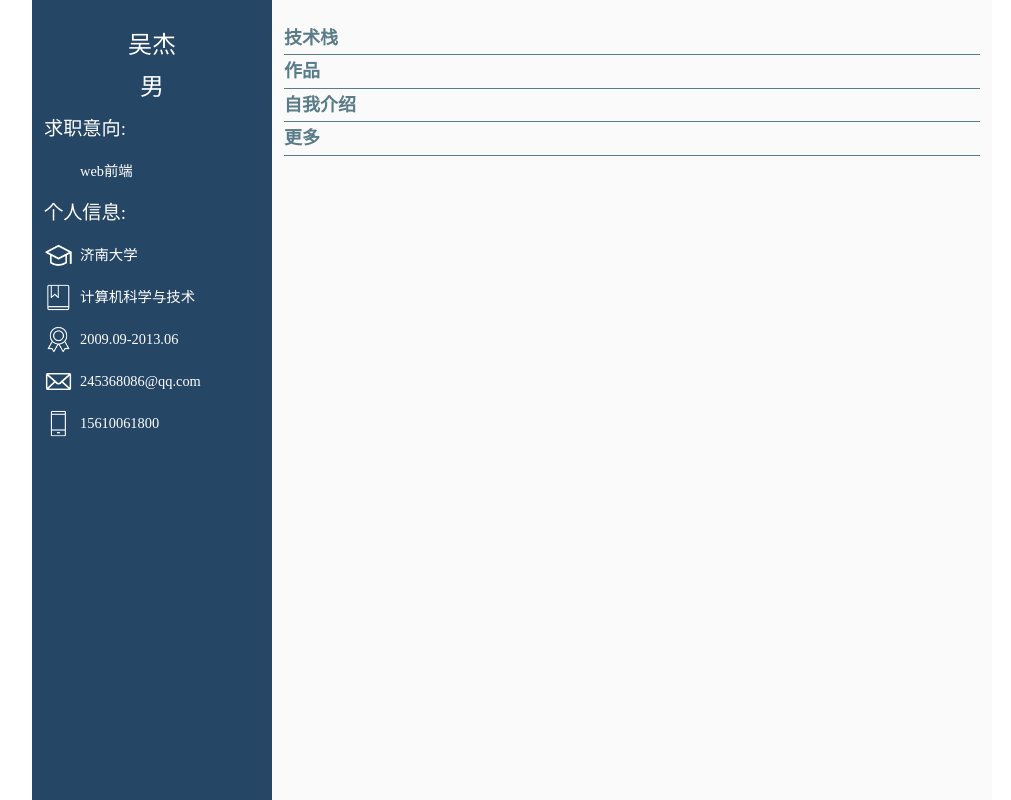
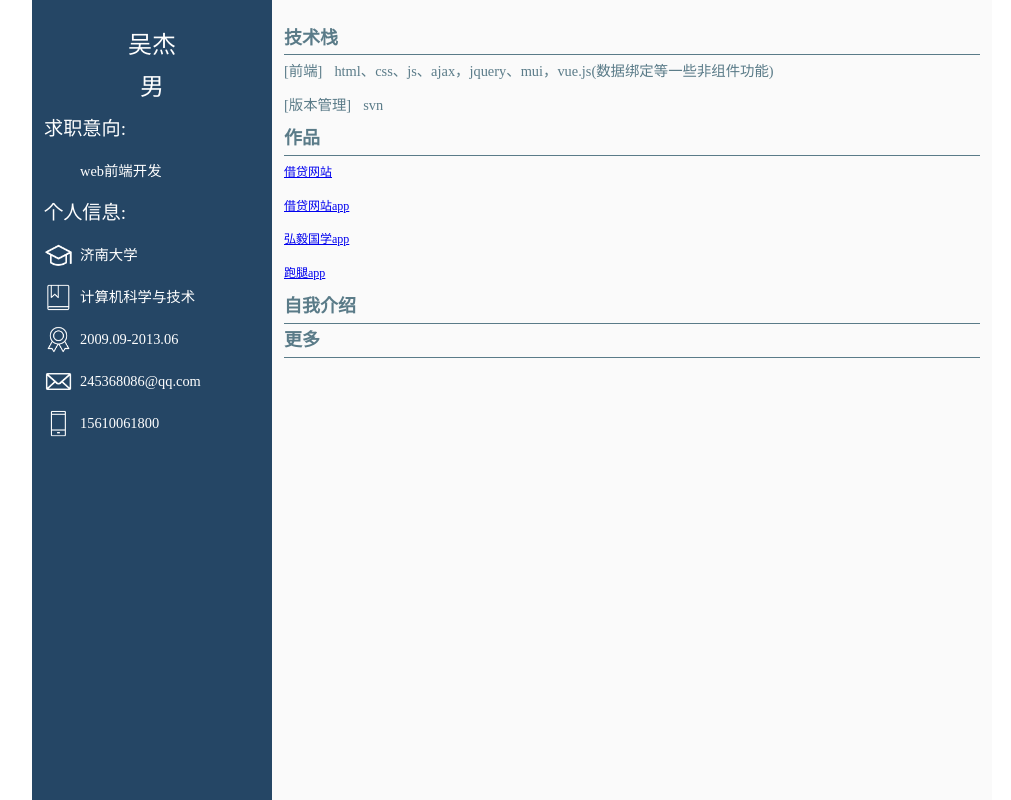
Before and after one commit to snail3157/Hello-World, a plain HTML site: page index.html in a window 1280 px wide. Shown: the whole page, without its empty margins (128-1139 px from the left). Drawn offline with Linux system fonts and the light colour scheme.

Commit message:
补充简历

```diff
--- a/index.html
+++ b/index.html
@@ -16,7 +16,7 @@
                 <label class="aim">
 				求职意向:
 			</label>
-                <p class="jib">web前端</p>
+                <p class="jib">web前端开发</p>
                 <label for="" class="info">个人信息:</label>
                 <p class="item university">济南大学</p>
                 <p class="item major">计算机科学与技术</p>
@@ -28,14 +28,15 @@
                 <div class="content">
                     <div class="know">
                         <h2>技术栈</h2>
-                        <!-- <p class="detail"><span class="name">[前端]</span>vue.js、react.js、html5、css3、js(es5、es6)、SASS(scss)、微信小程序、ajax/fetch/axios</p>
-                        <p class="detail"><span class="name">[后端]</span>Node.js(Express.js)</p>
-                        <p class="detail"><span class="name">[数据库]</span>MongoDB、MySQL</p>
-                        <p class="detail"><span class="name">[自动化构建]</span>Webpack</p>
-                        <p class="detail"><span class="name">[版本管理]</span>Git</p> -->
+                        <p class="detail"><span class="name">[前端]</span>html、css、js、ajax，jquery、mui，vue.js(数据绑定等一些非组件功能)</p>
+                        <p class="detail"><span class="name">[版本管理]</span>svn</p>
                     </div>
                     <div class="know work">
                         <h2>作品</h2>
+                        <a class="detail" href="http://www.hujinpuhui.com/">借贷网站</a>
+                        <a class="detail" href="http://www.hujinpuhui.com/">借贷网站app</a>
+                        <a class="detail" href="https://wujie396.github.io/Hello-World/hongyi.app">弘毅国学app</a>
+                        <a class="detail" href="https://wujie396.github.io/Hello-World/paotui.app">跑腿app</a>
                         <!-- <a class="detail" href="https://github.com/Sukura7/vue-ali-xianyu">Vue2.0手撸闲鱼</a>
                         <a class="detail" href="https://github.com/Sukura7/WeChat_ayibang">微信小程序仿阿姨帮</a>
                         <p class="detail">火车票购票系统</p>
```
Also changed, not shown: 2 other files.
